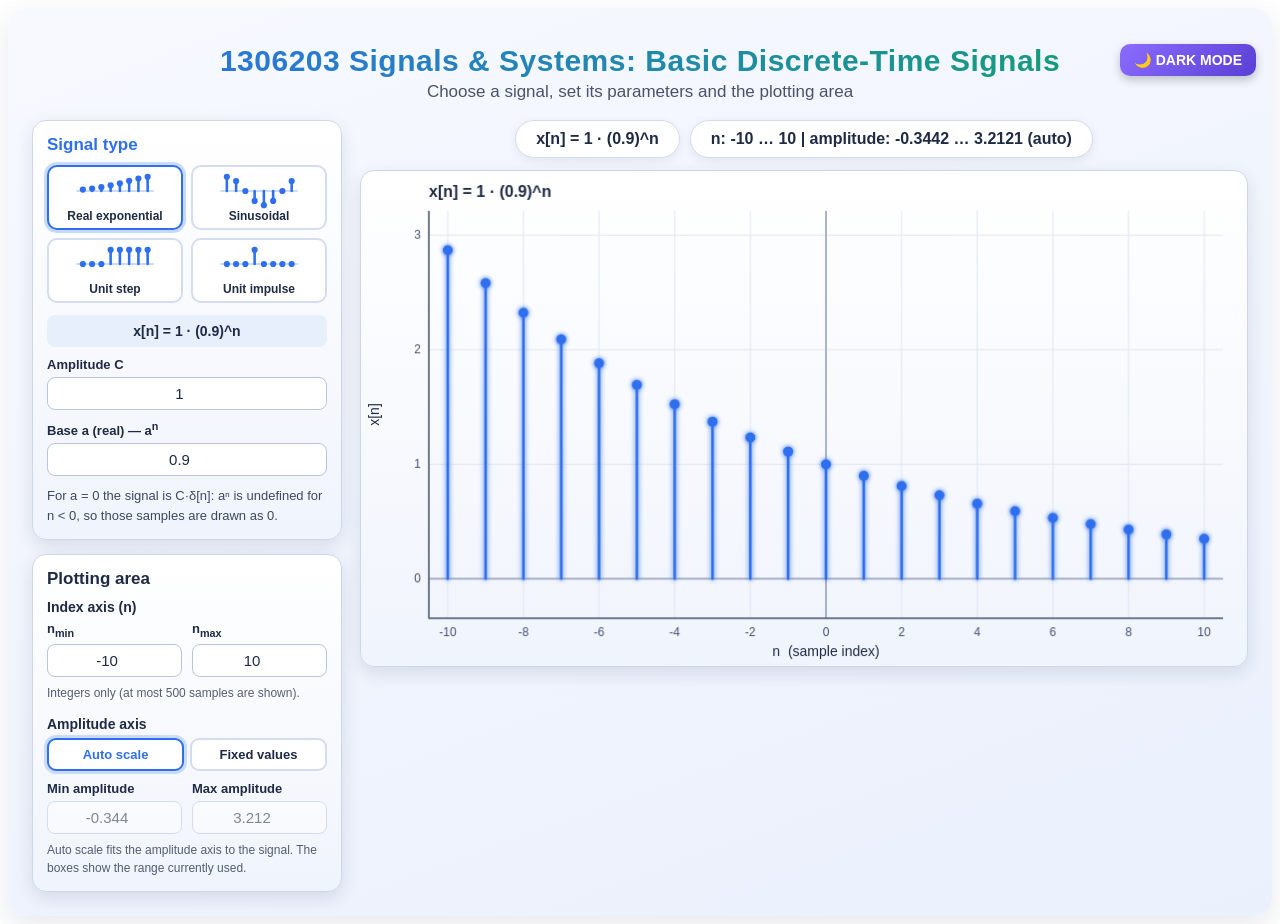
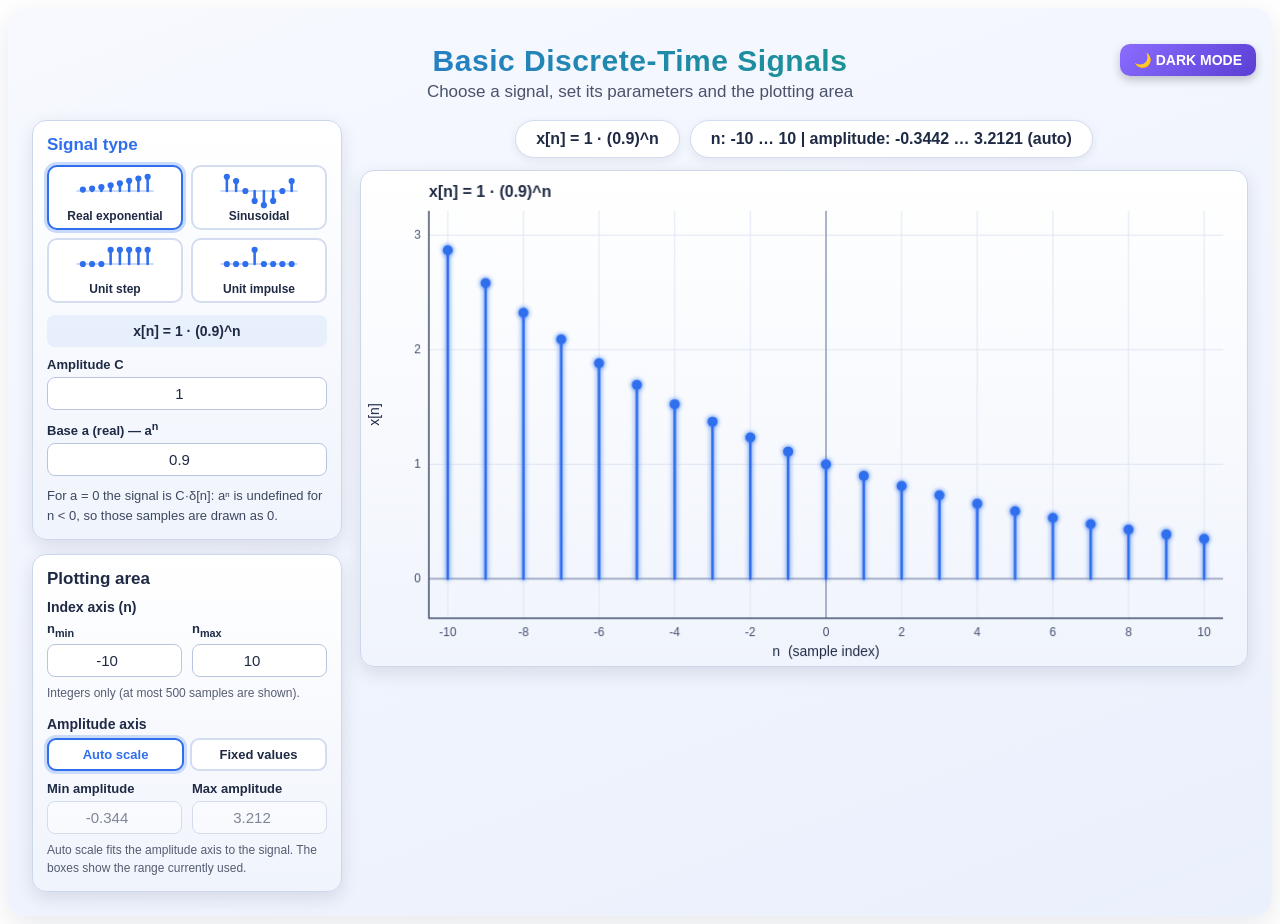
Before and after one commit to suparerkJt/1306203SS-Signals, a plain HTML site: page apps/dt-signals.html in a window 1280 px wide. Drawn offline with Linux system fonts and the light colour scheme.

Commit message:
Update dt-signals.html

```diff
--- a/apps/dt-signals.html
+++ b/apps/dt-signals.html
@@ -3,7 +3,7 @@
 <head>
 <meta charset="utf-8">
 <meta name="viewport" content="width=device-width, initial-scale=1">
-<title>1306203 – Basic Discrete-Time Signals</title>
+<title>1306203 Signals & Systems | Signals</title>
 <style>
 html,body{margin:0;padding:0;background:transparent;}
 body{padding:8px;}
@@ -289,7 +289,7 @@ body{padding:8px;}
 
 <button class="theme" id="theme">🌙 DARK MODE</button>
 
-<h2>1306203 Signals & Systems: Basic Discrete-Time Signals</h2>
+<h2>Basic Discrete-Time Signals</h2>
 <div class="subtitle">Choose a signal, set its parameters and the plotting area</div>
 
 <div class="layout">
```
